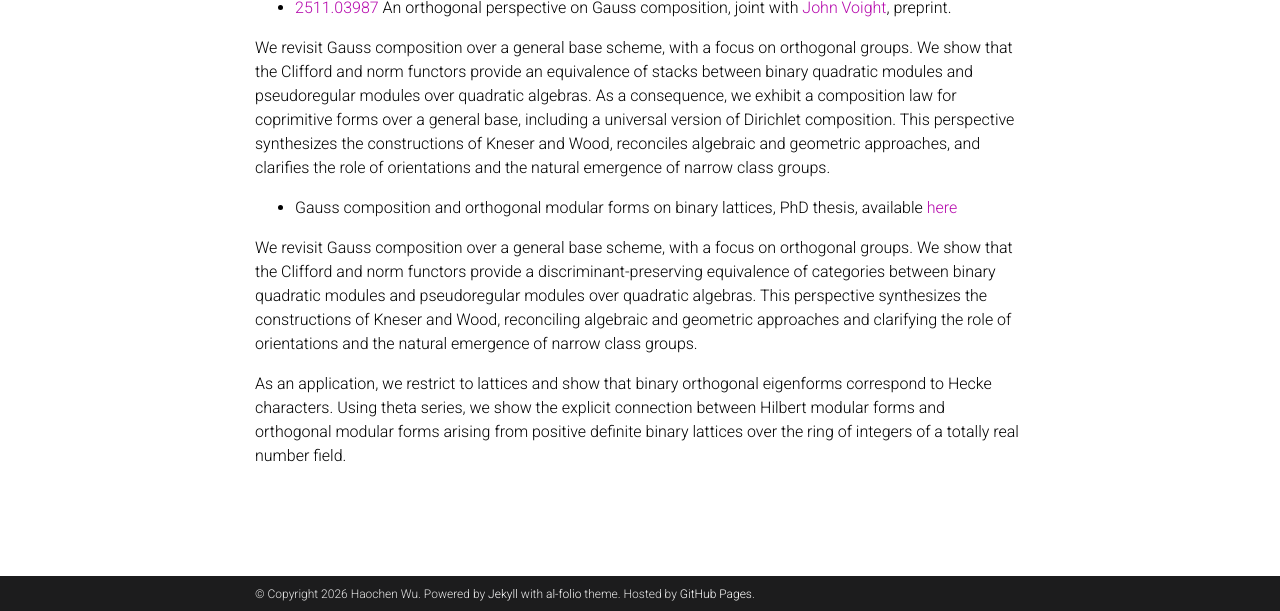
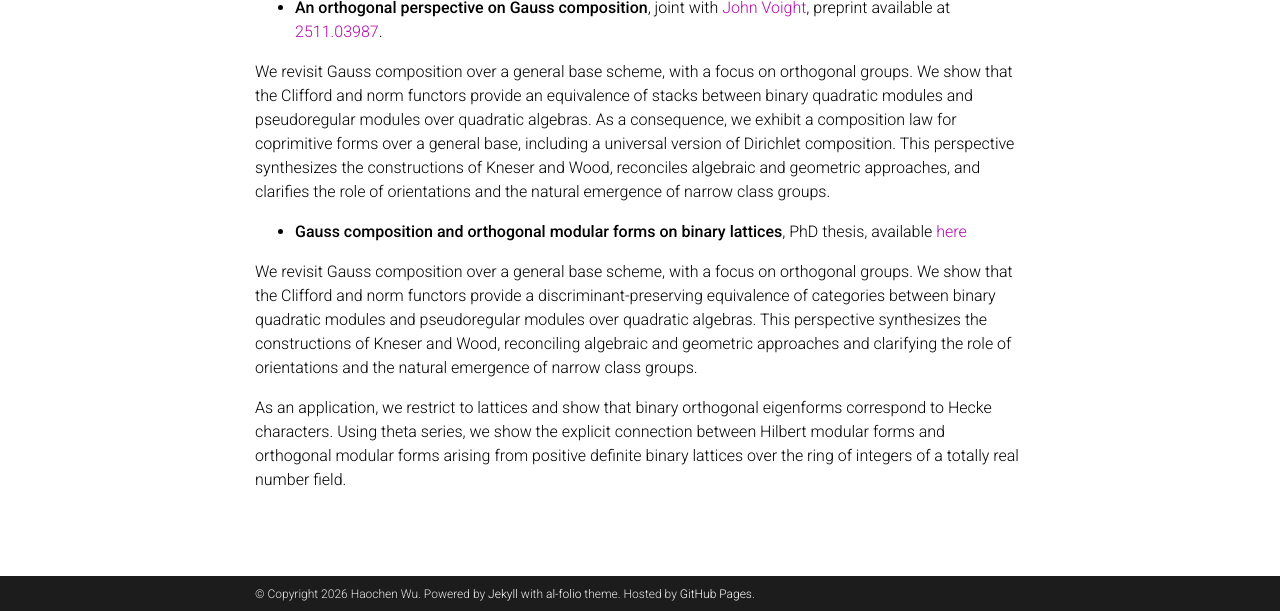
Before and after one commit to haochenwumath/haochenwumath.github.io, a Jekyll site: the page built from _pages/publications.md, in a window 1280 px wide, cut to the strip 289-900 px from the top of the page. Built offline with Jekyll 4.4.1, drawn with Linux system fonts in a browser that asks for light colours; comment, search, counter and statistics services are not loaded; a style sheet for code colours, icons or effects is not loaded.

Commit message:
Update publications.md

```diff
--- a/_pages/publications.md
+++ b/_pages/publications.md
@@ -14,11 +14,11 @@
 </div>
 
 
-- [2511.03987](https://arxiv.org/abs/2511.03987) An orthogonal perspective on Gauss composition, joint with [John Voight](https://jvoight.github.io/research.html), preprint.
+- **An orthogonal perspective on Gauss composition**, joint with [John Voight](https://jvoight.github.io/research.html), preprint available at [2511.03987](https://arxiv.org/abs/2511.03987).
 
 We revisit Gauss composition over a general base scheme, with a focus on orthogonal groups. We show that the Clifford and norm functors provide an equivalence of stacks between binary quadratic modules and pseudoregular modules over quadratic algebras. As a consequence, we exhibit a composition law for coprimitive forms over a general base, including a universal version of Dirichlet composition. This perspective synthesizes the constructions of Kneser and Wood, reconciles algebraic and geometric approaches, and clarifies the role of orientations and the natural emergence of narrow class groups.
 
-- Gauss composition and orthogonal modular forms on binary lattices, PhD thesis, available <a href="https://digitalcommons.dartmouth.edu/dissertations/523/">here</a>
+- **Gauss composition and orthogonal modular forms on binary lattices**, PhD thesis, available <a href="https://digitalcommons.dartmouth.edu/dissertations/523/">here</a>
 
 We revisit Gauss composition over a general base scheme, with a focus on orthogonal groups. We show that the Clifford and norm functors provide a discriminant-preserving equivalence of categories between binary quadratic modules and pseudoregular modules over quadratic algebras. This perspective synthesizes the constructions of Kneser and Wood, reconciling algebraic and geometric approaches and clarifying the role of orientations and the natural emergence of narrow class groups.
 
```
